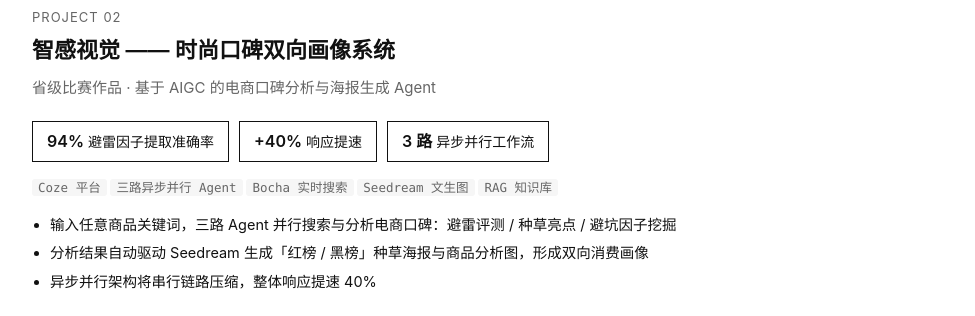
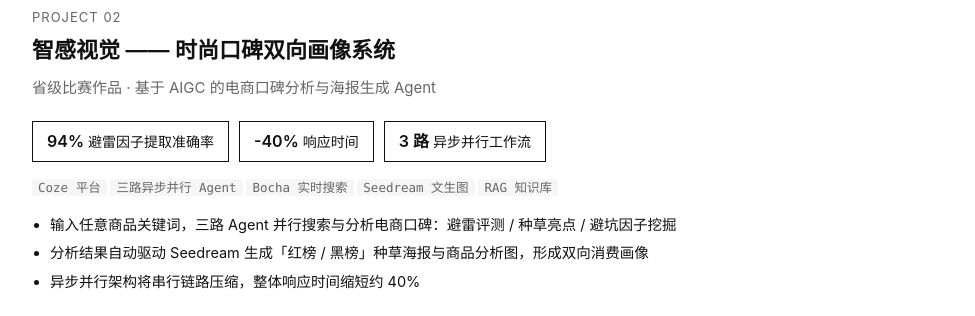
Before and after one commit to situweijian/portfolio, a plain HTML site: page index.html in a window 1280 px wide. Shown: the part 880-1196 px from the top of the page, without its empty margins (152-1127 px from the left). Drawn offline with Linux system fonts and the light colour scheme.

Commit message:
修正数据表述：40% 改为与作品报告一致的「响应时间缩短约 40%」

```diff
--- a/index.html
+++ b/index.html
@@ -140,7 +140,7 @@
 
     <div class="stats">
       <div class="stat"><b>94%</b>避雷因子提取准确率</div>
-      <div class="stat"><b>+40%</b>响应提速</div>
+      <div class="stat"><b>-40%</b>响应时间</div>
       <div class="stat"><b>3 路</b>异步并行工作流</div>
     </div>
 
@@ -151,7 +151,7 @@
     <ul class="points">
       <li>输入任意商品关键词，三路 Agent 并行搜索与分析电商口碑：避雷评测 / 种草亮点 / 避坑因子挖掘</li>
       <li>分析结果自动驱动 Seedream 生成「红榜 / 黑榜」种草海报与商品分析图，形成双向消费画像</li>
-      <li>异步并行架构将串行链路压缩，整体响应提速 40%</li>
+      <li>异步并行架构将串行链路压缩，整体响应时间缩短约 40%</li>
     </ul>
 
     <div class="shots">
```
